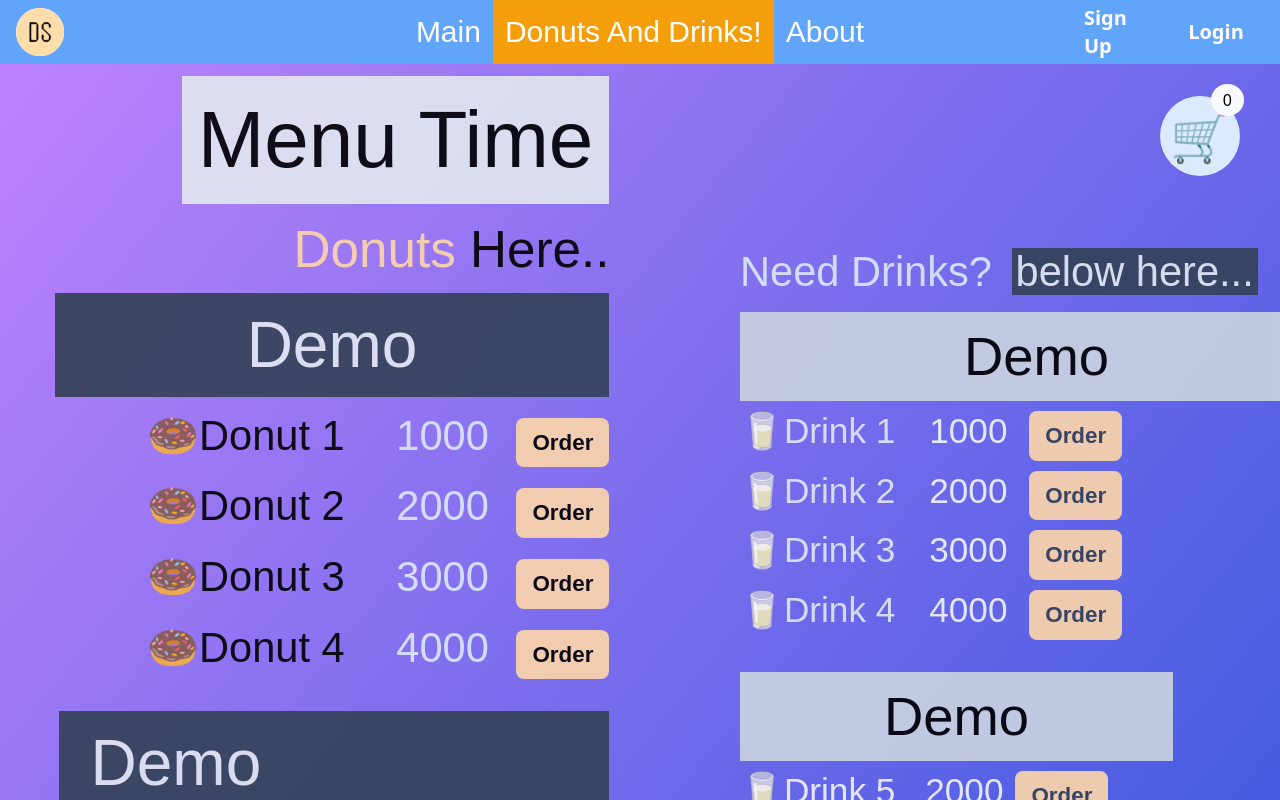
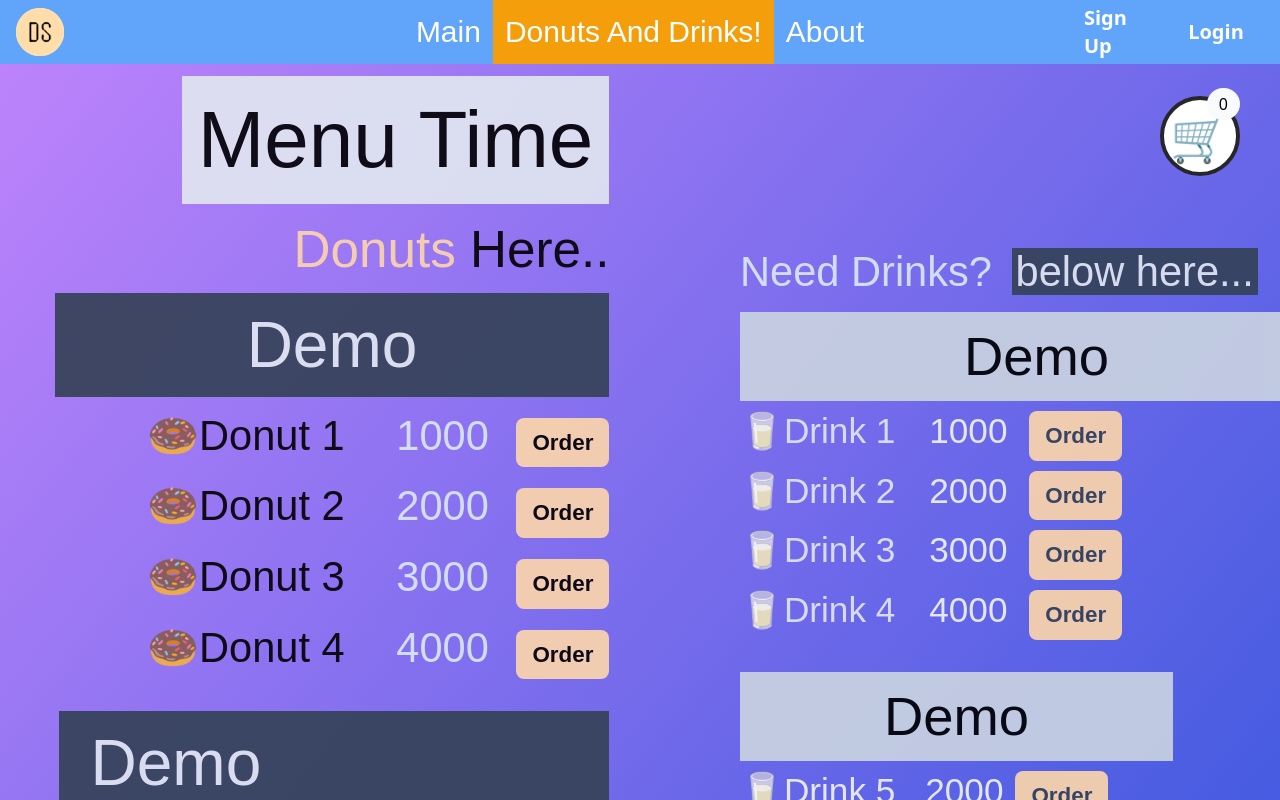
Before and after one commit to sosse-dev/Donuts-shop-app, a Next.js app: page /menu in a window 1280 px wide. Built offline with nearby package versions, Linux system fonts and the light colour scheme; a web font is replaced by a local one.

Commit message:
Updating Icon

```diff
--- a/app/menu/page.tsx
+++ b/app/menu/page.tsx
@@ -29,11 +29,10 @@ function AllMenu() {
 
   return (
     <div className="relative right-0 left-0 mx-auto min-w-[20rem] w-full xl:max-w-[100rem] h-screen z-40 min-h-fit overflow-x-auto lg:overflow-x-hidden">
-      {/* Desktop */}
       <CartPage
         handleDelete={handleDelete}
         dataDonut={donutInCart}
-        styleBtn="fixed hidden lg:block right-10 top-24 w-20 h-20 bg-blue-100 rounded-full z-40"
+        styleBtn="fixed hidden lg:block right-10 top-24 w-20 h-20 border-4 border-zinc-800 bg-white rounded-full z-40"
       />
       <div className="absolute top-0 z-30 hidden lg:block w-full h-full">
         <div className="grid min-h-[85rem] place-items-center bg-gradient-to-br from-purple-400 to-blue-700 overflow-x-hidden">
@@ -198,14 +197,12 @@ function AllMenu() {
           </div>
         </div>
       </div>
-      {/* Mobile And Tablet */}
       <div className="min-h-[250rem] pb-12 lg:hidden w-full bg-gradient-to-b from-purple-400 to-blue-400 overflow-hidden">
         <div className="w-full h-[50%] pt-32 sm:pl-40 flex flex-col space-y-14">
-          {/* mobile cart */}
           <CartPage
             handleDelete={handleDelete}
             dataDonut={donutInCart}
-            styleBtn="fixed bottom-8 right-5 w-20 h-20 bg-blue-100 rounded-full z-40"
+            styleBtn="fixed bottom-8 right-5 w-20 h-20 border-4 border-zinc-800 bg-white rounded-full z-40"
           />
           <div className="relative flex flex-col">
             <h1 className="-top-0 text-[2.1rem] font-font1">
```
